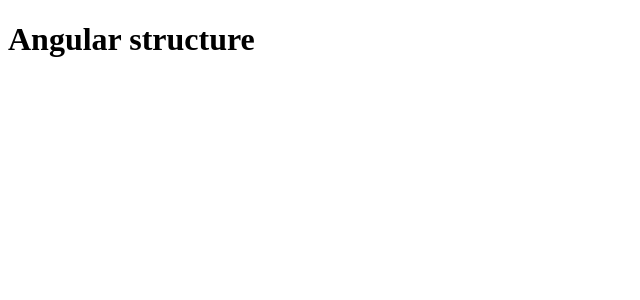
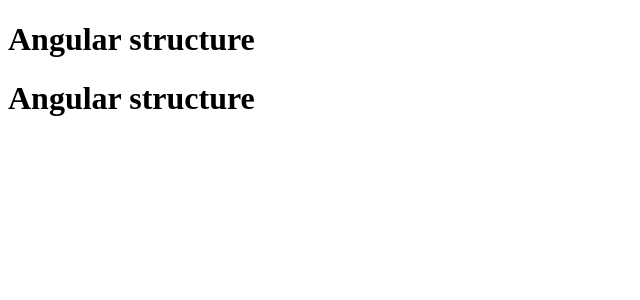
Before and after one commit to psa-tech-2025/Frontend-ng-14, an Angular app in the folder ng-demo/: page / in a window 1280 px wide. Shown: the top 300 px of the page, without its empty margins (0-640 px from the left). Built offline with nearby package versions, Linux system fonts and the light colour scheme.

Commit message:
"changes 2"

```diff
--- a/ng-demo/src/app/app.component.html
+++ b/ng-demo/src/app/app.component.html
@@ -1,3 +1,4 @@
 
 
 <h1> Angular structure</h1>
+<h1> Angular structure</h1>
```
